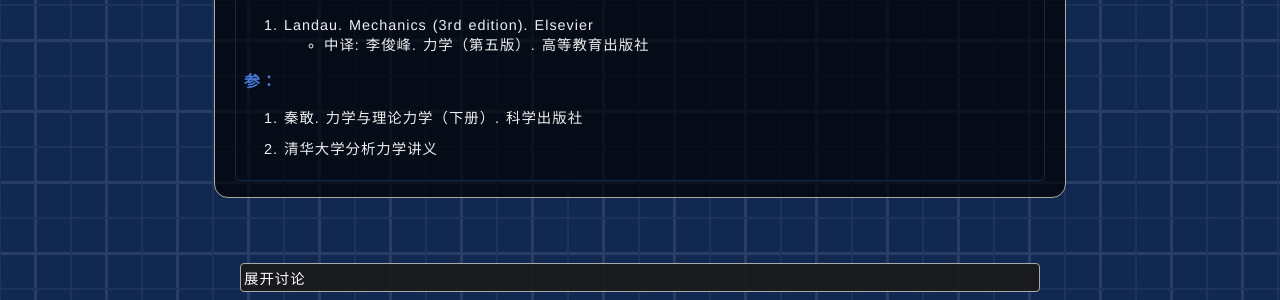
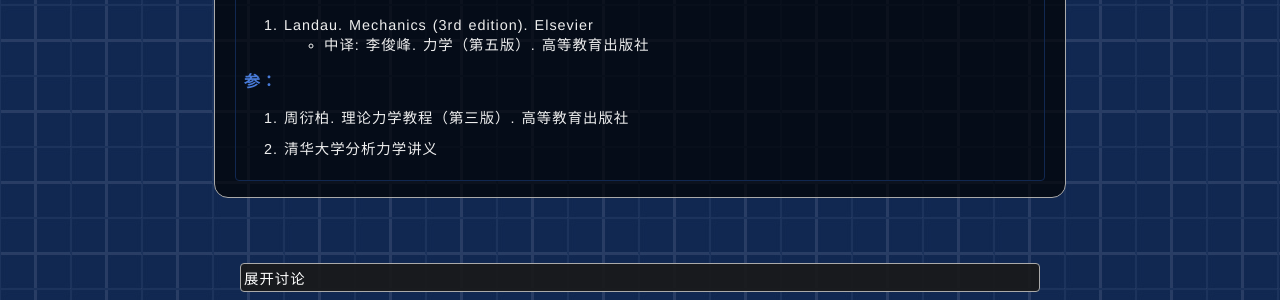
Before and after one commit to LePtC/LePtC.github.io, a Jekyll site: the page built from lenote/Phys/M/index.html, in a window 1280 px wide. Shown: the part 421-721 px from the top of the page. Built offline with Jekyll 4.4.1, drawn with Linux system fonts in a browser that asks for light colours; Markdown is read by kramdown in place of the engine named in the settings; formulas are drawn with MathJax 3; comment, search, counter and statistics services are not loaded.

Commit message:
update lenote index

```diff
--- a/lenote/Phys/M/index.html
+++ b/lenote/Phys/M/index.html
@@ -69,8 +69,8 @@ title: 力
   </ol>
   <h3>参：</h3>
   <ol>
-    <li>秦敢. 力学与理论力学（下册）. 科学出版社</li>
-    <!-- <li>周衍柏. 理论力学教程（第三版）. 高等教育出版社</li> -->
+    <!-- <li>秦敢. 力学与理论力学（下册）. 科学出版社</li> -->
+    <li>周衍柏. 理论力学教程（第三版）. 高等教育出版社</li>
     <li>清华大学分析力学讲义</li>
   </ol>
   </div>
```
